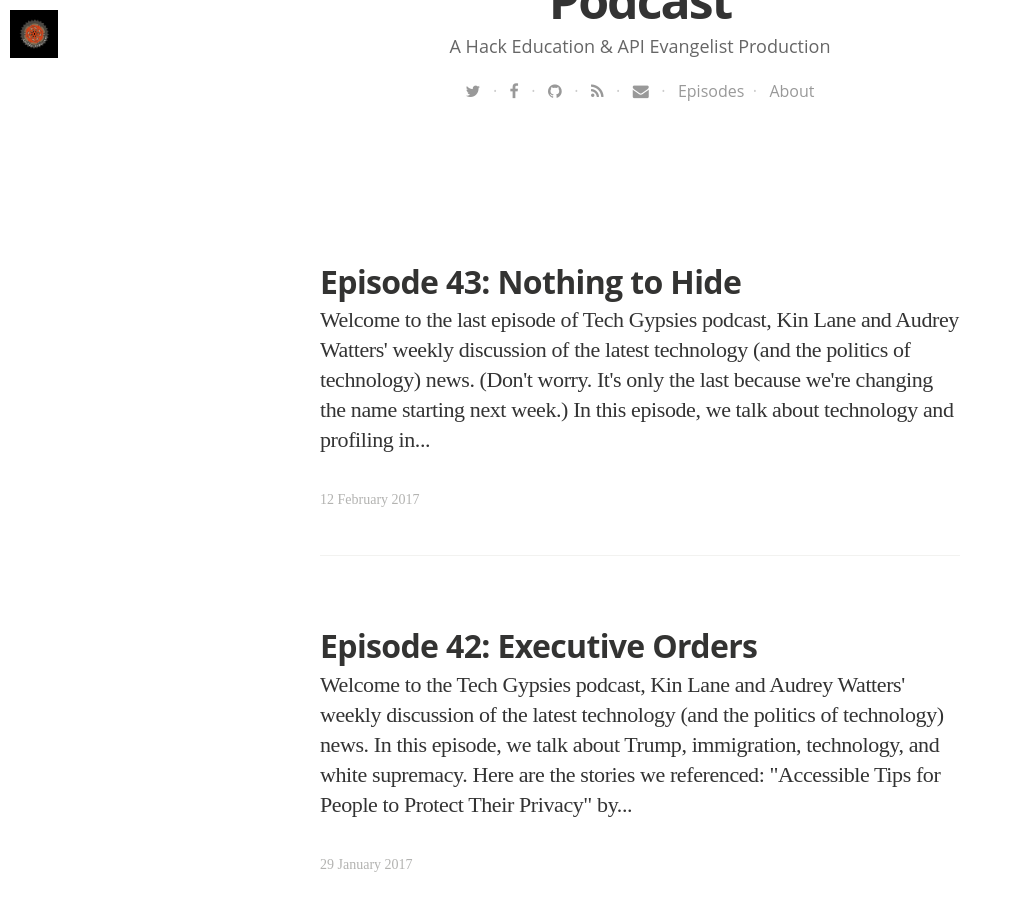
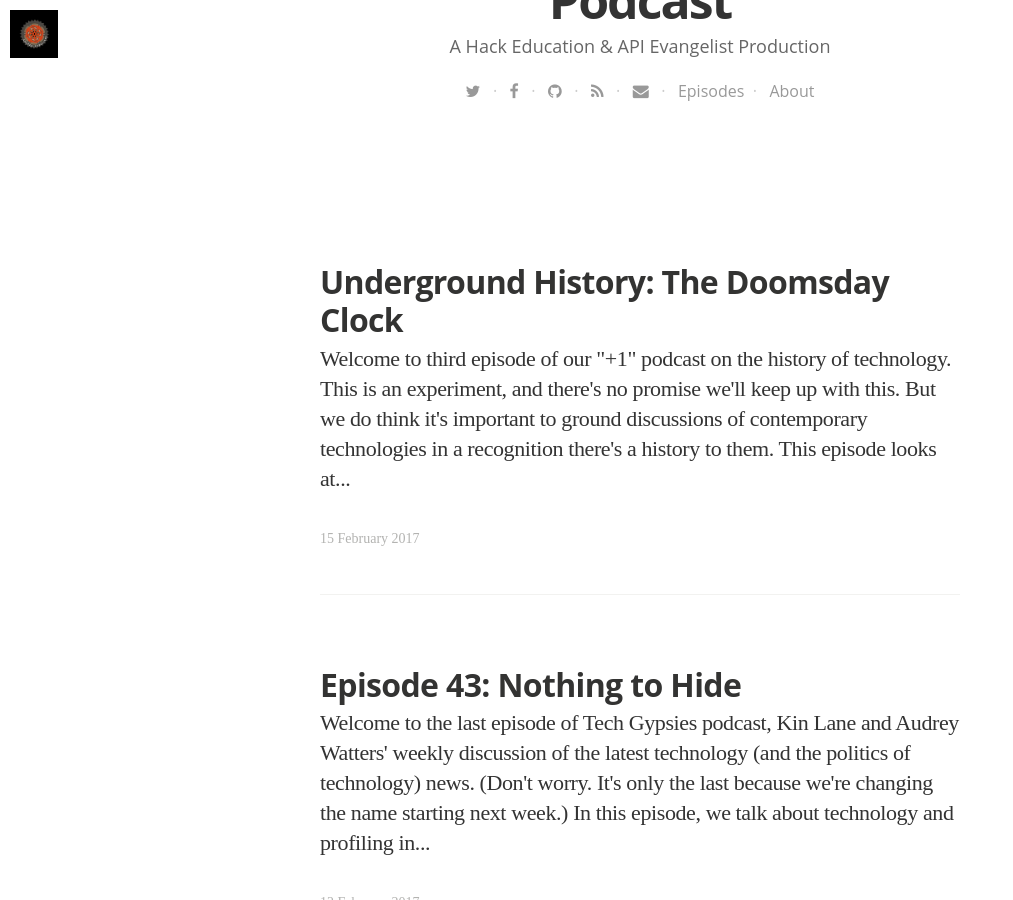
Before and after one commit to Contrafabulists/podcast, a Jekyll site: the page built from blog/index.html, in a window 1280 px wide and 900 px high, scrolled down 609 px. Shown: the whole window, without its empty margins (0-1013 px from the left). Built offline with Jekyll 4.4.1, drawn with Linux system fonts in a browser that asks for light colours; nearby versions of some CDN libraries; some web fonts are replaced; the list of posts is cut into pages by our own code; some of the changed text lies outside the part shown.

Commit message:
new episode

```diff
--- a/_data/podcasts.yaml
+++ b/_data/podcasts.yaml
@@ -628,3 +628,17 @@
   tags:
   - Technology
   - Politics
+- title: "Underground History Volume 3"
+  summary: "In this episode, we talk about the history of the Doomsday Clock."
+  description: "In this episode, we talk about the history of the Doomsday Clock."
+  subtitle: "Tech, Scrutinized"
+  image: /assets/images/cog-big.png
+  audio_file: http://s3.amazonaws.com/techgypsies/podcast-2017-02-12.mp3
+  audio_length: 11882079
+  sound_cloud: https://soundcloud.com/contrafabulists/underground-history-volume-3-the-doomsday-clock
+  duration: '0:08:15'
+  publish_date: "2017-02-15 09:00:00"
+  url: 2017/02/15/underground-doomsday-clock
+  tags:
+  - Technology
+  - Politics
--- /dev/null
+++ b/_posts/2017-02-15-underground-doomsday-clock.html
@@ -0,0 +1,28 @@
+---
+layout: post
+title: "Underground History: The Doomsday Clock"
+date: 2017-02-15 08:35:00 +0000
+image: https://s3.amazonaws.com/contrafabulists/2017-02-15-clock.jpg
+imagecredits: https://www.flickr.com/photos/wwworks/12280272683
+---
+<p>Welcome to third episode of our "+1" podcast on the history of technology. This is an experiment, and there's no promise we'll keep up with this.  But we do think it's important to ground discussions of contemporary technologies in a recognition there's a history to them.</p>
+
+<p>This episode looks at the history of the Doomsday Clock.</p>
+
+<p>
+<iframe width="100%" height="166" scrolling="no" frameborder="no" src="https://w.soundcloud.com/player/?url=https%3A//api.soundcloud.com/tracks/307982104&amp;color=ff5500&amp;auto_play=false&amp;hide_related=false&amp;show_comments=true&amp;show_user=true&amp;show_reposts=false"></iframe>
+</p>
+
+<p>Resources:</p>
+<ul>
+<li>"<a href="http://thebulletin.org/press-release/it-now-two-and-half-minutes-midnight10432">It is now two and a half minutes to midnight</a>" via The Bulletin of the Atomic Scientists</li>
+<li>"<a href="http://www.newyorker.com/magazine/2017/01/30/doomsday-prep-for-the-super-rich">Doomsday Prep for the Super-Rich</a>" via The New Yorker</li>
+</ul>
+
+<p>Audio credits:</p>
+<ul>
+<li>Iron Maiden, "Two Minutes to Midnight"</li>
+<li>"<a href="https://youtu.be/RHxaY36Z4tQ">First Hydrogen Bomb Test 1952</a>"</li>
+</ul>
+
+<p>Feedback is welcome. (You should <a href="mailto:kinlane@gmail.com">email Kin</a> with it though, not Audrey.)</p>
```
Also changed, not shown: index.html (+4 -4 lines), 1 other file.
